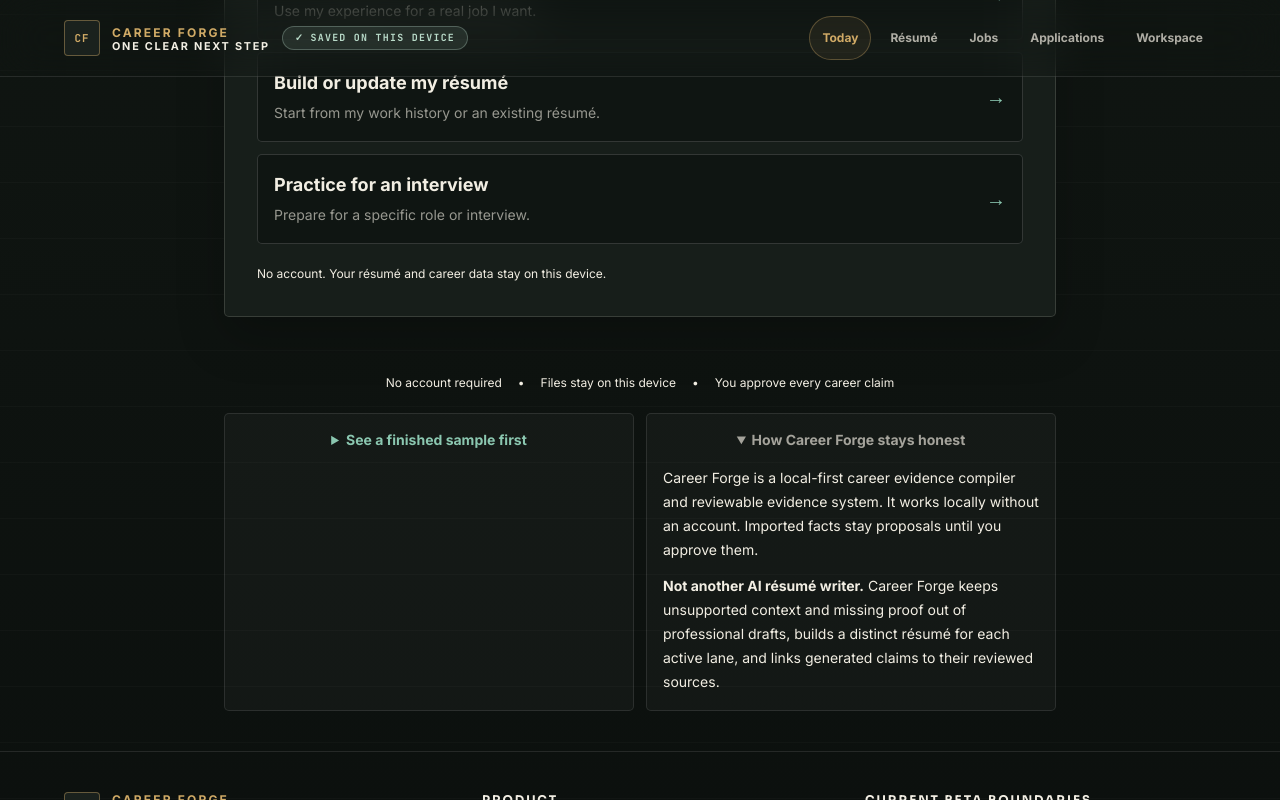
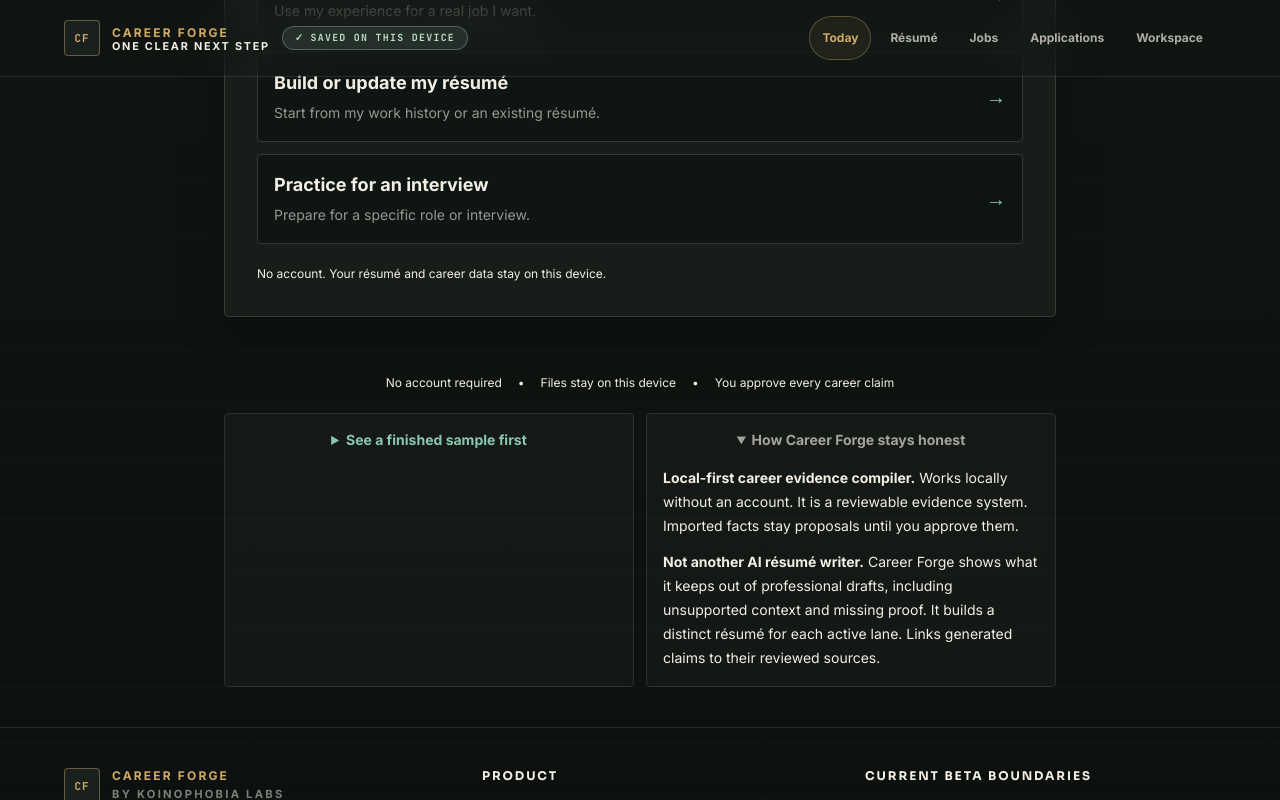
Before and after one commit to koinophobia-labs/career-forge-lite, a Next.js app: page / in a window 1280 px wide. Both pictures are taken after a click on the heading "How Career Forge stays honest". Shown: the part 377-1177 px from the top of the page. Built offline with nearby package versions, Linux system fonts and the light colour scheme.

Commit message:
state trust promises explicitly in collapsed detail

```diff
--- a/src/app/page.tsx
+++ b/src/app/page.tsx
@@ -48,13 +48,13 @@ export default function Dashboard() {
               <summary className="cursor-pointer text-center text-sm font-bold text-paper/65">How Career Forge stays honest</summary>
               <div className="mt-4 grid gap-3 text-sm leading-6 text-paper/62">
                 <p>
-                  Career Forge is a local-first career evidence compiler and reviewable evidence system. It works locally
-                  without an account. Imported facts stay proposals until you approve them.
+                  <strong className="text-paper">Local-first career evidence compiler.</strong> Works locally without an
+                  account. It is a reviewable evidence system. Imported facts stay proposals until you approve them.
                 </p>
                 <p>
-                  <strong className="text-paper">Not another AI résumé writer.</strong> Career Forge keeps unsupported
-                  context and missing proof out of professional drafts, builds a distinct résumé for each active lane, and
-                  links generated claims to their reviewed sources.
+                  <strong className="text-paper">Not another AI résumé writer.</strong> Career Forge shows what it keeps
+                  out of professional drafts, including unsupported context and missing proof. It builds a distinct résumé
+                  for each active lane. Links generated claims to their reviewed sources.
                 </p>
               </div>
             </details>
```
